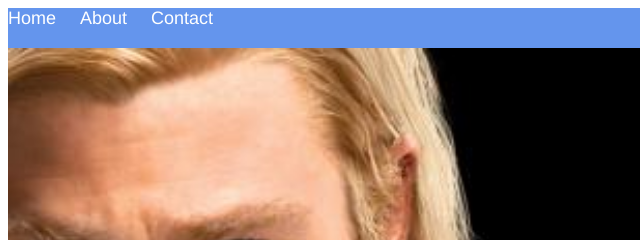
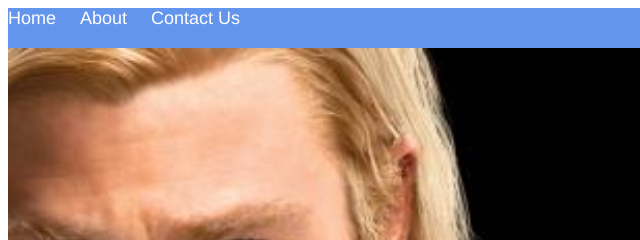
Before and after one commit to NigelTK/SupeheroApp, a plain HTML site: page index.html in a window 1280 px wide. Shown: the top 240 px of the page, 0-640 px from the left. Drawn offline with Linux system fonts and the light colour scheme.

Commit message:
Changed Contact to Contact Us

```diff
--- a/index.html
+++ b/index.html
@@ -7,7 +7,7 @@
             <div id="menu">
                 <a href="index.html">Home</a>
                 <a href="about.html">About</a>
-                <a href="contact.html">Contact</a>
+                <a href="contact.html">Contact Us</a>
             </div>
             <div class="gallery">
                 <a href="avenger.1.html"><img src="images/avengers_01.jpg"/></a>
```
